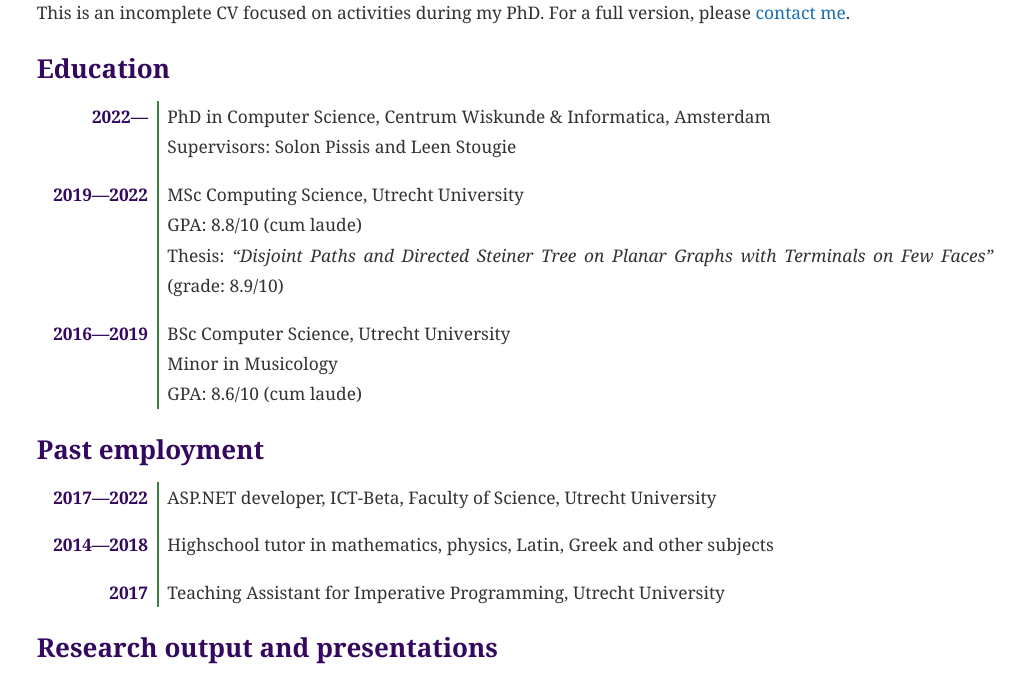
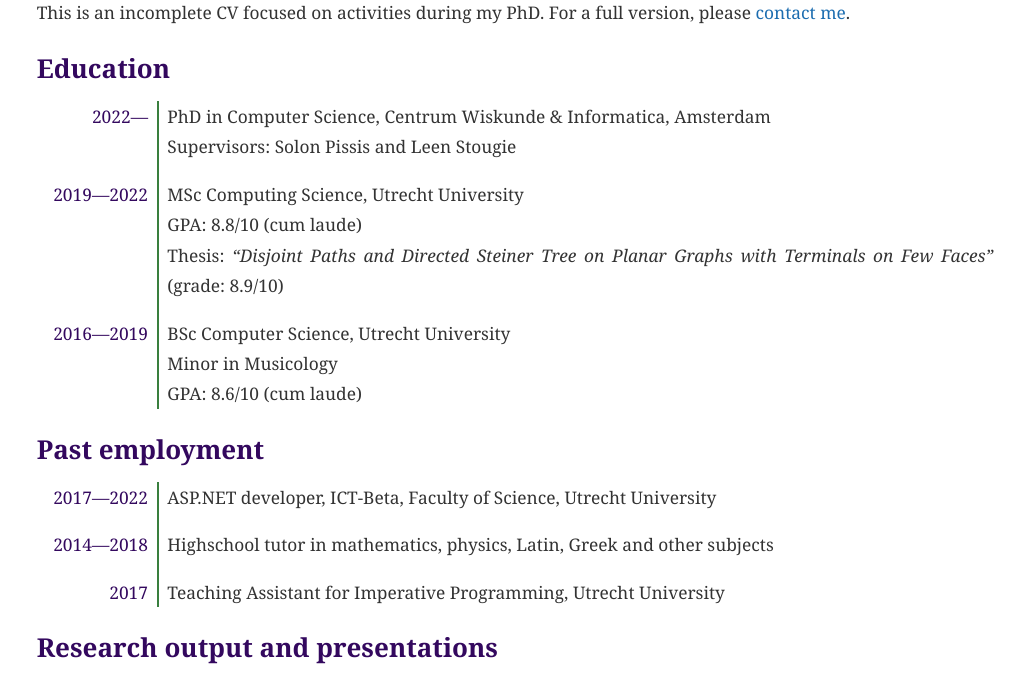
Before and after one commit to arfie/arfie.github.io, a Jekyll site: the page built from cv.html, in a window 1280 px wide. Shown: the part 302-989 px from the top of the page, without its empty margins (125-1154 px from the left). Built offline with Jekyll 4.4.1, drawn with Linux system fonts in a browser that asks for light colours.

Commit message:
More small style changes

```diff
--- a/assets/css/main.scss
+++ b/assets/css/main.scss
@@ -7,6 +7,10 @@
 $muted: #DEFCDA;
 $link: #1C6DB0;
 $head: #33085E;
+
+* {
+  box-sizing: border-box;
+}
 
 html {
   // background-color: #ddd;
@@ -170,7 +174,6 @@
   dt {
     text-align: left;
     font-size: 1.25em;
-    font-weight: normal;
     margin-right: auto;
 
     &::before {
@@ -182,7 +185,7 @@
       height: 0.75em;
       vertical-align: middle;
 
-      margin-left: -.25em;
+      margin-left: calc(-.375em + 1.25pt);
       margin-right: .25em;
 
       content: '';
@@ -205,7 +208,6 @@
   grid-template-columns: 120px auto;
 
   dt {
-    font-weight: bold;
     text-align: right;
     margin-right: .5em;
     color: $head;
```
